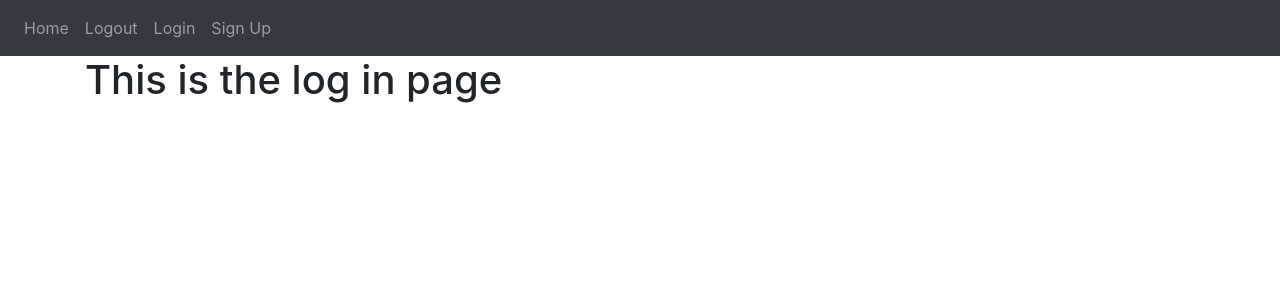
After one commit to marianorobles/app-disciplina, a Flask app: template website/templates/login.html in a window 1280 px wide. The commit adds this page. Shown: the top 300 px of the page. Run offline with Flask 3, Linux system fonts and the light colour scheme; the template is opened without the code that fills it, so the values that code supplies are empty; some libraries are stand-ins or nearby versions.

Commit message:
segundo commit

```diff
--- a/website/auth.py
+++ b/website/auth.py
@@ -1,10 +1,10 @@
-from flask import Blueprint
+from flask import Blueprint,render_template
 
 auth=Blueprint('auth',__name__)
 
 @auth.route('/login')
 def login():
-    return "<p>Login</p>"
+    return render_template("login.html")
 
 @auth.route('/logout')
 def logout():
@@ -12,4 +12,4 @@ def logout():
 
 @auth.route('/sign-up')
 def sign_up():
-    return "<p>Sign up</p>"
+    return render_template("sign_up.html")
--- a/website/templates/base.html
+++ b/website/templates/base.html
@@ -29,13 +29,10 @@
       </button>
       <div class="collapse navbar-collapse" id="navbar">
         <div class="navbar-nav">
-          {% if user.is_authenticated %}
           <a class="nav-item nav-link" id="home" href="/">Home</a>
           <a class="nav-item nav-link" id="logout" href="/logout">Logout</a>
-          {% else %}
           <a class="nav-item nav-link" id="login" href="/login">Login</a>
           <a class="nav-item nav-link" id="signUp" href="/sign-up">Sign Up</a>
-          {% endif %}
         </div>
       </div>
     </nav>
--- a/website/templates/home.html
+++ b/website/templates/home.html
@@ -0,0 +1,4 @@
+{% extends "base.html" %} {% block title %}Home{% endblock %}{% block content
+%}
+<h1>This is the home page</h1>
+{% endblock %}
--- /dev/null
+++ b/website/templates/login.html
@@ -0,0 +1,4 @@
+{% extends "base.html" %} {% block title %}Log in{% endblock %}{% block content
+%}
+<h1>This is the log in page</h1>
+{% endblock %}
--- /dev/null
+++ b/website/templates/sign_up.html
@@ -0,0 +1,4 @@
+{% extends "base.html" %} {% block title %}Sign up{% endblock %}{% block content
+%}
+<h1>This is the sign up page</h1>
+{% endblock %}
--- a/website/views.py
+++ b/website/views.py
@@ -1,7 +1,7 @@
-from flask import Blueprint
+from flask import Blueprint, render_template
 
 views=Blueprint('views',__name__)
 
 @views.route('/')
 def home():
-    return "<h1>test</h1s>"
+    return render_template("home.html")
```
